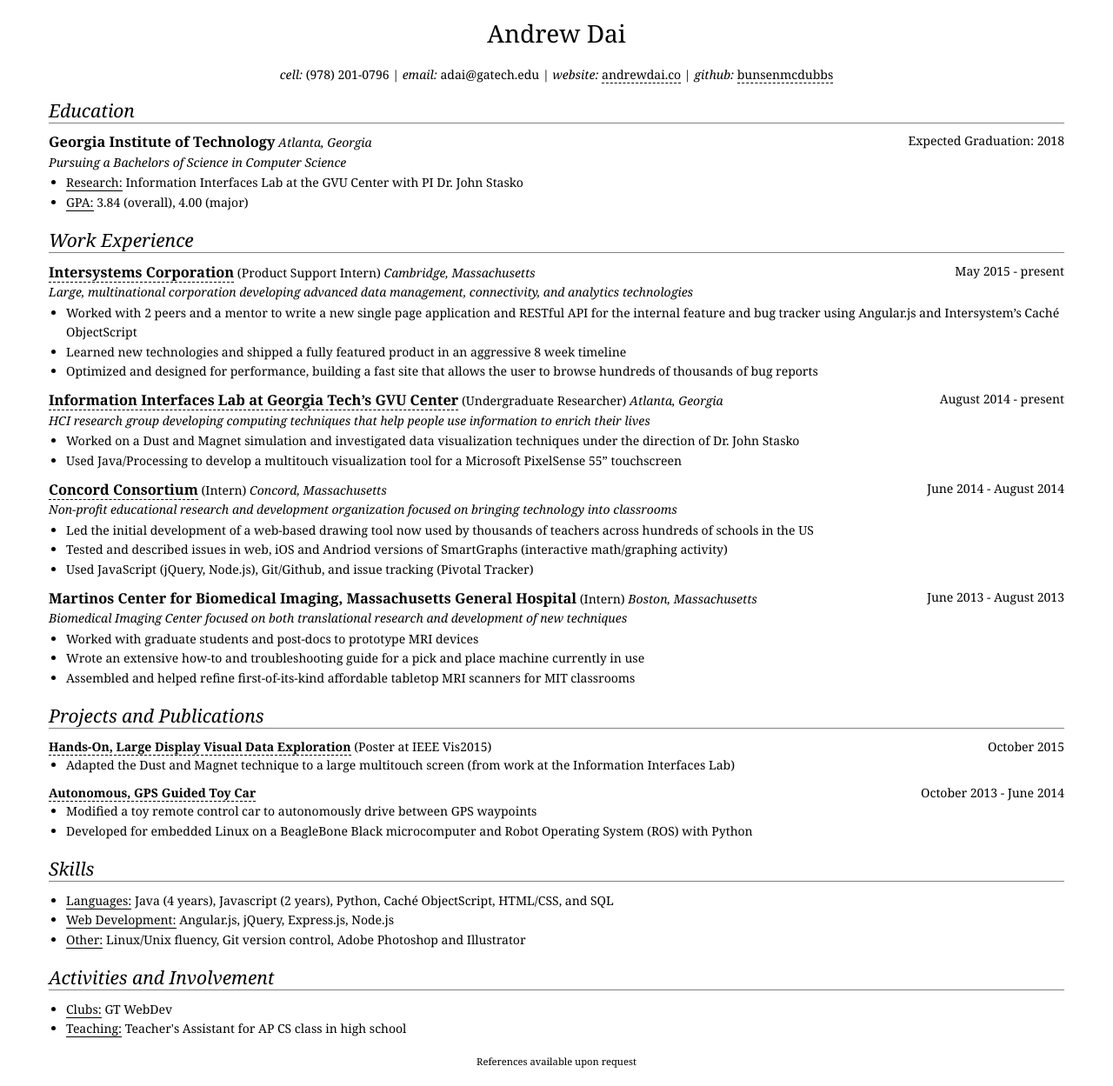
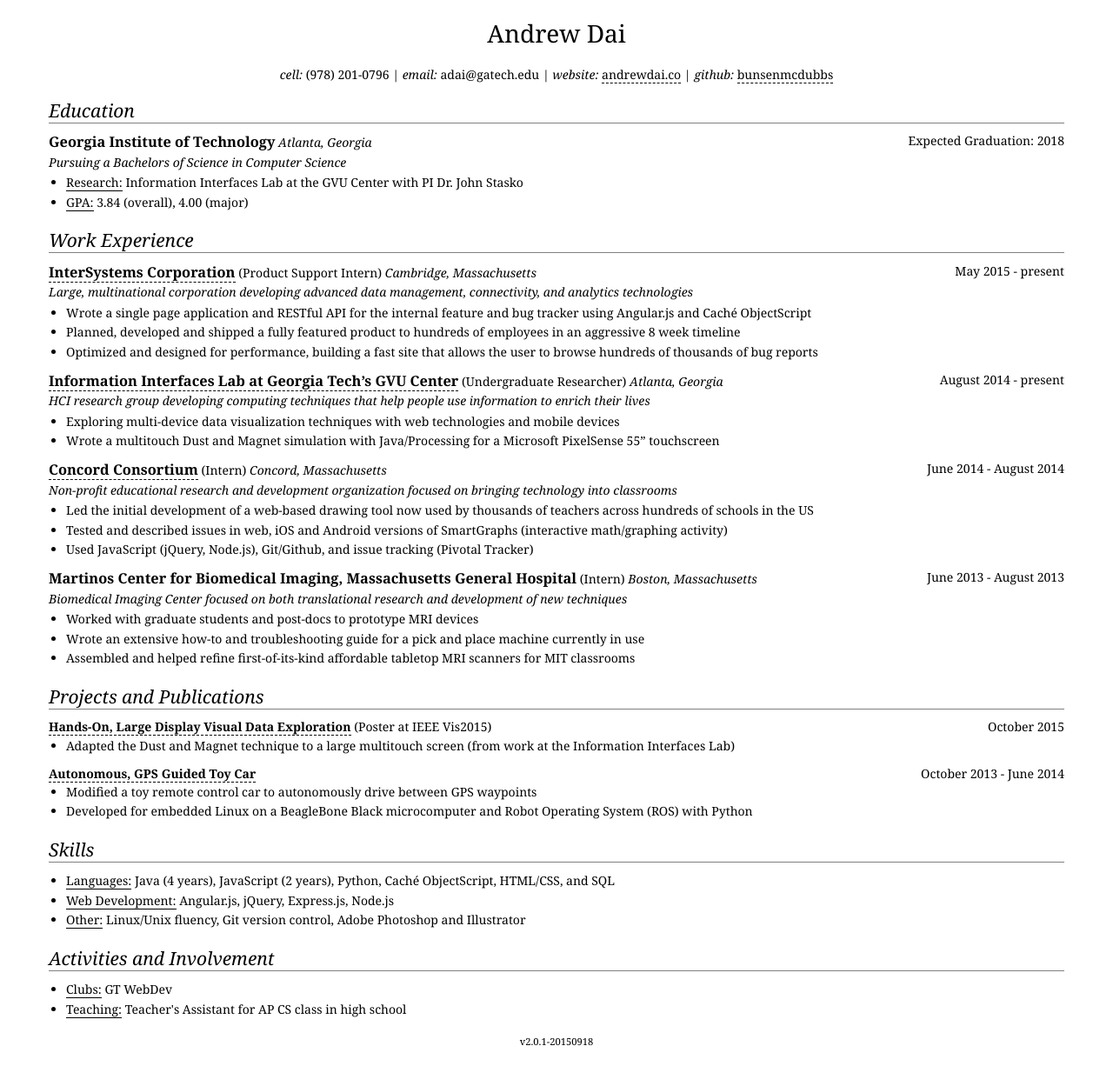
Before and after one commit to bunsenmcdubbs/bunsenmcdubbs.github.io, a Jekyll site: the page resume/index.html, which Jekyll copies as it is, in a window 1280 px wide. Shown: the whole page at 87% size. Built offline with Jekyll 4.4.1, drawn with Linux system fonts in a browser that asks for light colours; Markdown is read by kramdown in place of the engine named in the settings; after the commit the page ends 1226 px from its top, so only the background shows below that.

Commit message:
tweak resume

```diff
--- a/resume/index.html
+++ b/resume/index.html
@@ -54,19 +54,19 @@
       <h2>Work Experience</h2>
 
       <div class="entry">
-        <h3><a href="http://www.intersystems.com">Intersystems Corporation</a></h3>
+        <h3><a href="http://www.intersystems.com">InterSystems Corporation</a></h3>
         <span class="role">Product Support Intern</span>
         <span class='loc'>Cambridge, Massachusetts</span>
         <span class='date'>May 2015 - present</span>
         <p class="des">Large, multinational corporation developing
            advanced data management, connectivity, and analytics technologies</p>
         <ul>
-          <li><p>Worked with 2 peers and a mentor to write a new single
+          <li><p>Wrote a single
             page application and RESTful API for the internal feature and bug
-            tracker using Angular.js and Intersystem&rsquo;s Cach&eacute;
+            tracker using Angular.js and Cach&eacute;
             ObjectScript</p></li>
-          <li><p>Learned new technologies and shipped a fully featured product
-            in an aggressive 8 week timeline</p></li>
+          <li><p>Planned, developed and shipped a fully featured product
+            to hundreds of employees in an aggressive 8 week timeline</p></li>
           <li><p>Optimized and designed for performance, building a fast site
             that allows the user to browse hundreds of thousands of bug
             reports</p></li>
@@ -82,10 +82,10 @@
         <p class="des">HCI research group developing computing techniques that
           help people use information to enrich their lives</p>
         <ul>
-          <li><p>Worked on a Dust and Magnet simulation and investigated data
-            visualization techniques under the direction of Dr. John Stasko</p></li>
-          <li><p>Used Java/Processing to develop a multitouch visualization
-            tool for a Microsoft PixelSense 55&rdquo; touchscreen</p></li>
+          <li><p>Exploring multi-device data visualization techniques with
+            web technologies and mobile devices</p></li>
+          <li><p>Wrote a multitouch Dust and Magnet simulation with Java/Processing
+            for a Microsoft PixelSense 55&rdquo; touchscreen</p></li>
         </ul>
       </div>
 
@@ -100,7 +100,7 @@
           <li><p>Led the initial development of a web-based drawing tool now
             used by thousands of teachers across hundreds of schools in the
             US</p></li>
-          <li><p>Tested and described issues in web, iOS and Andriod versions of
+          <li><p>Tested and described issues in web, iOS and Android versions of
             SmartGraphs (interactive math/graphing activity)</p></li>
           <li><p>Used JavaScript (jQuery, Node.js), Git/Github, and issue tracking
             (Pivotal Tracker)</p></li>
@@ -170,7 +170,7 @@
 
       <ul>
         <li><p><span class="label">Languages:</span> Java (4 years),
-          Javascript (2 years), Python, Cach&eacute; ObjectScript, HTML/CSS, and
+          JavaScript (2 years), Python, Cach&eacute; ObjectScript, HTML/CSS, and
           SQL</p></li>
         <li><p><span class="label">Web Development:</span> Angular.js, jQuery,
           Express.js, Node.js</p></li>
@@ -198,7 +198,8 @@
 
 
     <footer>
-      <small>References available upon request</small>
+      <!-- <small>References available upon request</small> -->
+      <small>v2.0.1-20150918</small>
     </footer>
 
     <script>
```
